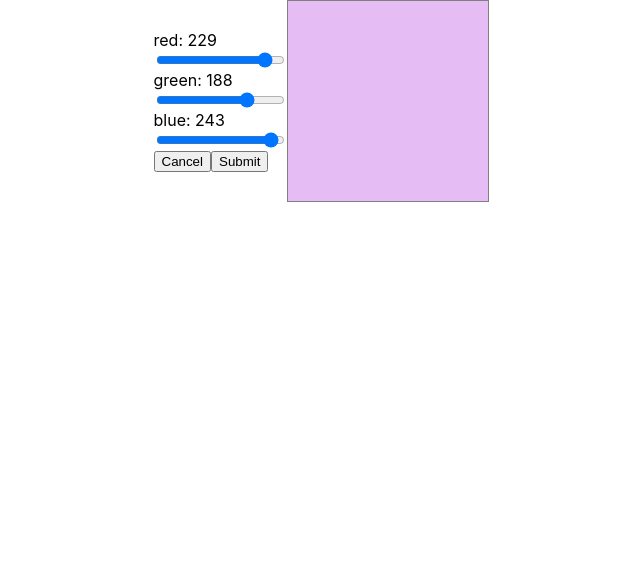
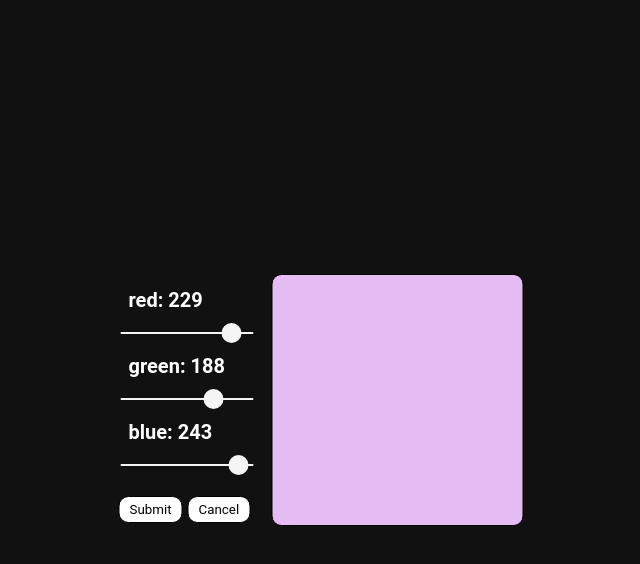
Before and after one commit to Arsen302/Color-Picker, a React (Create React App) app: page / in a window 1280 px wide. Shown: the top 564 px of the page, without its empty margins (319-959 px from the left). Built offline with nearby package versions, Linux system fonts and the light colour scheme.

Commit message:
new commit

```diff
--- a/src/App.js
+++ b/src/App.js
@@ -9,10 +9,11 @@ function App() {
     green: 188,
     blue: 243
   })
-  const [newValue, setNewValue] = React.useState()
+  const [submitedColor, setSubmittedColor] = React.useState()
+  const [cancelColor, setCancelColor] = React.useState()
 
   const handleChange = (event) => {
-    let newColor = {
+    const newColor = {
       ...currentValue,
       [event.target.name]: Number(event.target.value)
     }
@@ -21,17 +22,26 @@ function App() {
 
   const handleSubmit = (event) => {
     event.preventDefault()
-    console.log('submit')
+    let submit = event.target.value
+    console.log(submit)
   }
 
   const handleCancel = (event) => {
+    event.preventDefault()
+    let cancel = {
+      ...currentValue,
+
+    }
+    console.log(cancel)
   }
 
   return (
     <div className={styles.app}>
-      <SideBar currentValue={currentValue} setCurrentValue={setCurrentValue} handleSubmit={handleSubmit} handleChange={handleChange} />
-      <Content currentValue={currentValue} />
-    </div >
+      <div className={styles.wrapper}>
+        <SideBar currentValue={currentValue} setCurrentValue={setCurrentValue} handleSubmit={handleSubmit} handleCancel={handleCancel} handleChange={handleChange} />
+        <Content currentValue={currentValue} />
+      </div>
+    </div>
   )
 }
 
--- a/src/App.module.css
+++ b/src/App.module.css
@@ -1,14 +1,69 @@
+body {
+    background: #111;
+    font-weight: bold;
+    font-family: "Roboto";
+}
+
 .app {
+    position: absolute;
+    top: 50%;
+    left: 50%;
+    transform: translate(-50%, -50%);
+}
+
+.wrapper {
     display: flex;
     align-items: center;
     justify-content: center;
 }
 
-/* .sideBar {
+.content {
     display: flex;
-} */
+    width: 250px;
+    height: 250px;
+    border: 1px solid;
+    border-radius: 10px;
+}
 
 .ranges {
     display: flex;
     flex-direction: column;
+    padding-right: 20px;
 }
+
+.slider {
+    -webkit-appearance: none;
+    outline: none;
+    width: 100%;
+    height: 2px;
+    background: #f5f5f5;
+    border-radius: 2px;
+    margin-top: 10px;
+    margin-bottom: 10px;
+}
+
+.slider::-webkit-slider-thumb {
+    -webkit-appearance: none;
+    width: 20px;
+    height: 20px;
+    background: #f5f5f5;
+    border-radius: 50%;
+    cursor: pointer;
+}
+
+.value {
+    font-size: 20px;
+    color: #fff;
+    padding: 10px;
+}
+
+.button {
+    font-family: "Roboto";
+    padding: 5px 10px;
+    margin-top: 20px;
+    margin-right: 5px;
+    background-color: #fff;
+    border: 1px solid;
+    border-radius: 10px;
+    outline: none;
+}
--- a/src/components/Button.jsx
+++ b/src/components/Button.jsx
@@ -1,7 +1,8 @@
 import React from 'react';
+import styles from '../App.module.css'
 
-export const Button = ({ btnName }) => {
+export const Button = ({ btnName, handleSubmit, handleCancel }) => {
     return (
-        <input type='submit' value={btnName} name={btnName} />
+        <input className={styles.button} type='submit' value={btnName} onSubmit={handleSubmit} onCancel={handleCancel} />
     )
 }
--- a/src/components/Content.jsx
+++ b/src/components/Content.jsx
@@ -4,11 +4,9 @@ import styles from '../App.module.css';
 const Content = ({ currentValue }) => {
     return (
         <div style={{
-            width: "200px",
-            height: "200px",
-            border: "1px solid grey",
             backgroundColor: `rgb(${currentValue.red}, ${currentValue.green}, ${currentValue.blue})`
-        }}>
+        }}
+            className={styles.content}>
         </div>
     )
 }
--- a/src/components/SideBar.jsx
+++ b/src/components/SideBar.jsx
@@ -4,7 +4,7 @@ import { Slider } from './Slider';
 
 import styles from '../App.module.css'
 
-const SideBar = ({ currentValue, handleChange, handleSubmit }) => {
+const SideBar = ({ currentValue, handleChange, handleSubmit, handleCancel }) => {
 
     const rangesData = [
         { id: 1, name: 'red', value: currentValue.red },
@@ -21,8 +21,8 @@ const SideBar = ({ currentValue, handleChange, handleSubmit }) => {
                     {rangesItems}
                 </div >
                 <div className={styles.buttons}>
-                    <Button btnName='Cancel' />
-                    <Button btnName='Submit' />
+                    <Button btnName='Submit' onSubmit={handleSubmit} />
+                    <Button btnName='Cancel' onCancel={handleCancel} />
                 </div>
             </div>
         </form>
--- a/src/components/Slider.jsx
+++ b/src/components/Slider.jsx
@@ -1,10 +1,11 @@
 import React from 'react';
+import styles from '../App.module.css'
 
 export const Slider = ({ range, handleChange }) => {
     return (
         <>
-            <span>{range.name}: {range.value}</span>
-            <input type='range' name={range.name} value={range.value} min='0' max='255' step='1' onChange={handleChange} />
+            <span className={styles.value}>{range.name}: {range.value}</span>
+            <input className={styles.slider} type='range' name={range.name} value={range.value} min='0' max='255' step='1' onChange={handleChange} />
         </>
     )
 }
```
